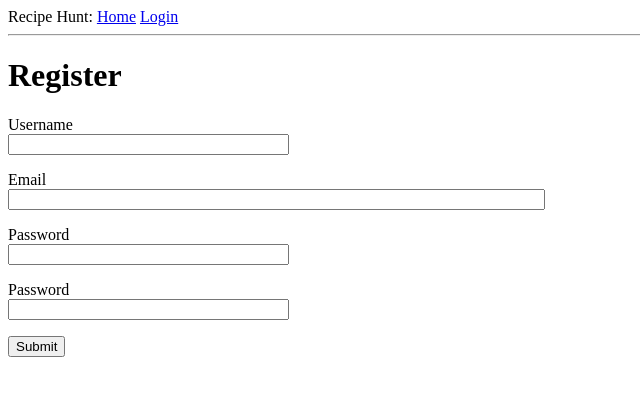
After one commit to ron93/recipe-hunt, a Flask app: template app/templates/auth/register.html in a window 1280 px wide. The commit adds this page. Shown: the top 396 px of the page, without its empty margins (0-640 px from the left). Run offline with Flask 2, Linux system fonts and the light colour scheme; the template is opened without the code that fills it: most values are stand-ins (such as "Sample title", 1, 10 or a date in 2020); form fields are guessed from the names that the template uses; parts of the project's set-up code (start-up, migrations or seed data) failed here and were passed over.

Commit message:
registration form template

```diff
--- a/app/templates/auth/login.html
+++ b/app/templates/auth/login.html
@@ -23,4 +23,6 @@
         <p>{{ form.remember_me() }} {{ form.remember_me.label }}</p>
         <p>{{ form.submit() }}</p>
     </form>
+    <p>New User? <a href="{{ url_for('auth_bp.register') }}">Click to Register!</a></p>
+
 {% endblock %}
--- /dev/null
+++ b/app/templates/auth/register.html
@@ -0,0 +1,37 @@
+{% extends "base.html" %}
+
+{% block content %}
+    <h1>Register</h1>
+    <form action="" method="post">
+        {{ form.hidden_tag() }}
+        <p>
+            {{ form.username.label }}<br>
+            {{ form.username(size=32) }}<br>
+            {% for error in form.username.errors %}
+            <span style="color: red;">[{{ error }}]</span>
+            {% endfor %}
+        </p>
+        <p>
+            {{ form.email.label }}<br>
+            {{ form.email(size=64) }}<br>
+            {% for error in form.email.errors %}
+            <span style="color: red;">[{{ error }}]</span>
+            {% endfor %}
+        </p>
+        <p>
+            {{ form.password.label }}<br>
+            {{ form.password(size=32) }}<br>
+            {% for error in form.password.errors %}
+            <span style="color: red;">[{{ error }}]</span>
+            {% endfor %}
+        </p>
+        <p>
+            {{ form.password2.label }}<br>
+            {{ form.password2(size=32) }}<br>
+            {% for error in form.password2.errors %}
+            <span style="color: red;">[{{ error }}]</span>
+            {% endfor %}
+        </p>
+        <p>{{ form.submit() }}</p>
+    </form>
+{% endblock %}
--- a/requirements.txt
+++ b/requirements.txt
@@ -1,15 +1,21 @@
 alembic==1.5.4
 autoenv==1.0.0
 click==7.1.2
+dnspython==2.1.0
+email-validator==1.1.2
 Flask==1.1.2
+Flask-Login==0.5.0
 Flask-Migrate==2.6.0
 Flask-SQLAlchemy==2.4.4
 Flask-WTF==0.14.3
+idna==3.1
 itsdangerous==1.1.0
 Jinja2==2.11.3
 Mako==1.1.4
 MarkupSafe==1.1.1
+psycopg2-binary==2.8.6
 python-dateutil==2.8.1
+python-dotenv==0.15.0
 python-editor==1.0.4
 six==1.15.0
 SQLAlchemy==1.3.23
```
